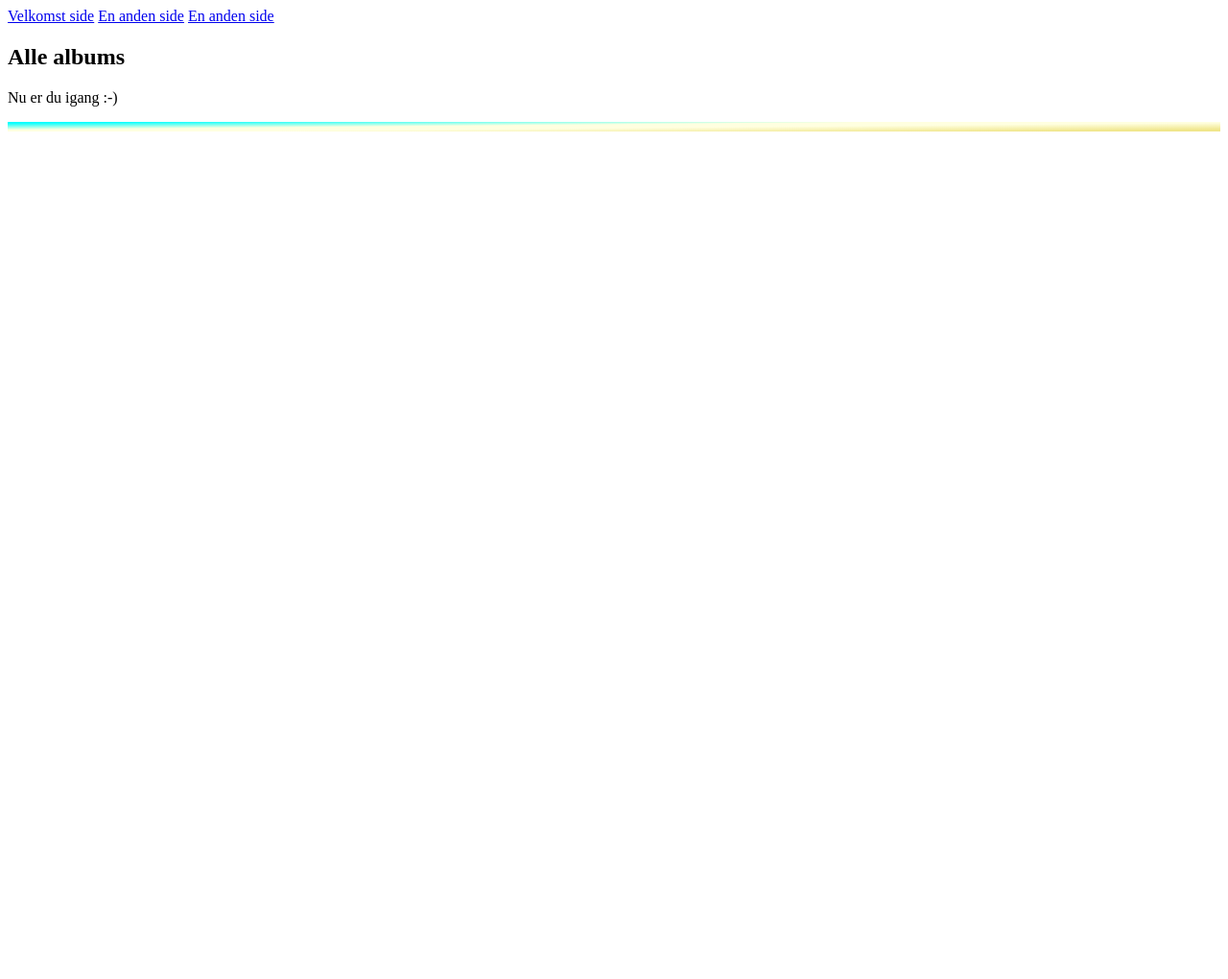
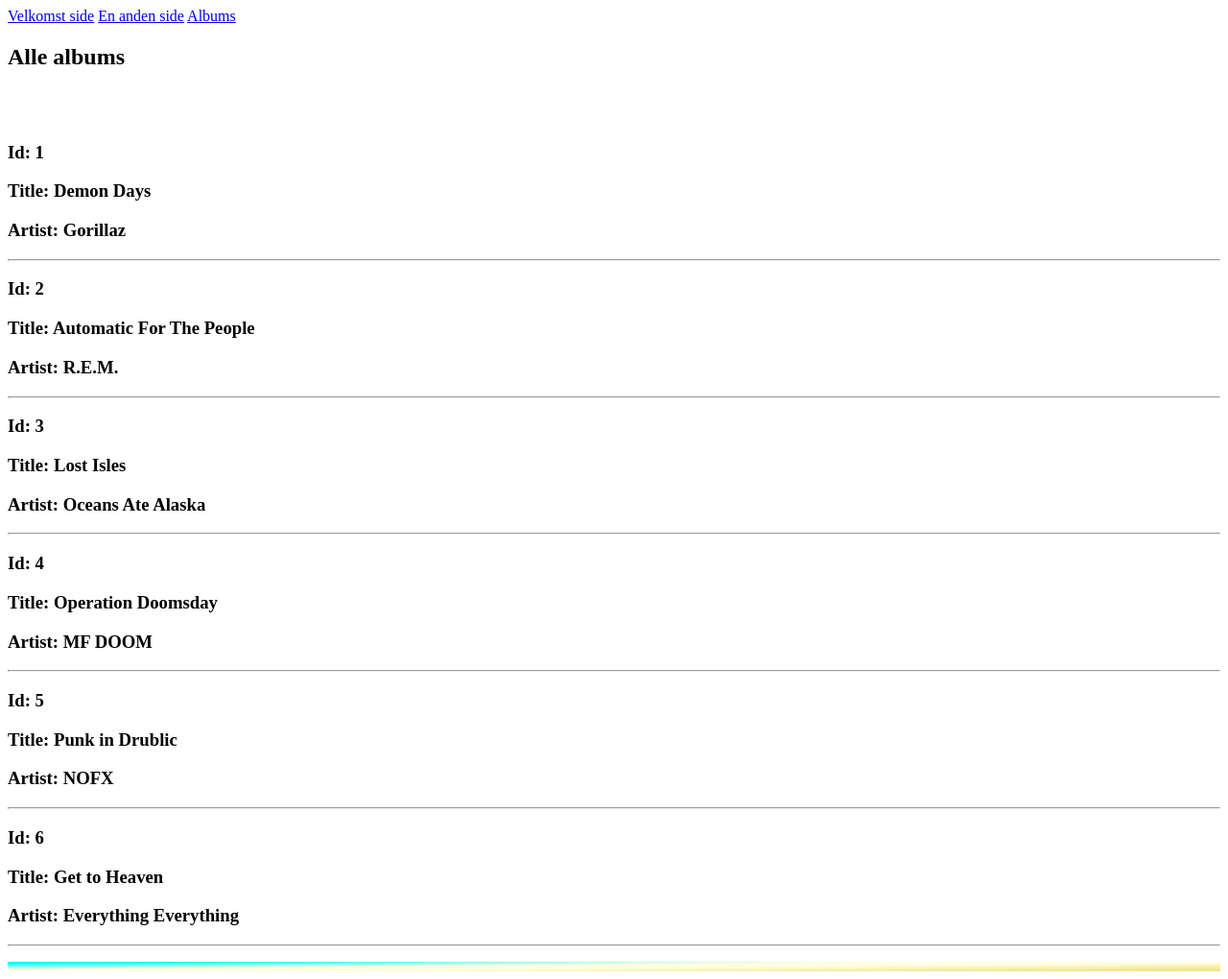
Before and after one commit to frodelindtner/FlaskFirstApp, a Flask app: page /albums in a window 1280 px wide. Shown: the whole page at 96% size. Before the commit the page ends 137 px from the top, so only its background shows below. Run offline with Flask 3, Linux system fonts and the light colour scheme.

Commit message:
Loop within template

```diff
--- a/templates/albums.html
+++ b/templates/albums.html
@@ -1,5 +1,12 @@
 {% extends 'layout.html' %}
 {% block content %}
     <h2>Alle albums</h2>
-    <p>Nu er du igang :-)</p>
+    <br>
+    <br>
+    {% for a in albums %}
+        <h3>Id: {{a.id}}</h3>
+        <h3>Title: {{a.title}}</h3>
+        <h3>Artist: {{a.artist}}</h3>
+        <p><hr></p>
+    {% endfor %}
 {% endblock %}
--- a/templates/layout.html
+++ b/templates/layout.html
@@ -12,7 +12,7 @@
         <div>
             <a href="/home">Velkomst side</a>
             <a href="/about">En anden side</a>
-            <a href="/albums">En anden side</a>
+            <a href="/albums">Albums</a>
         </div>
 
         {% block content %}
```
